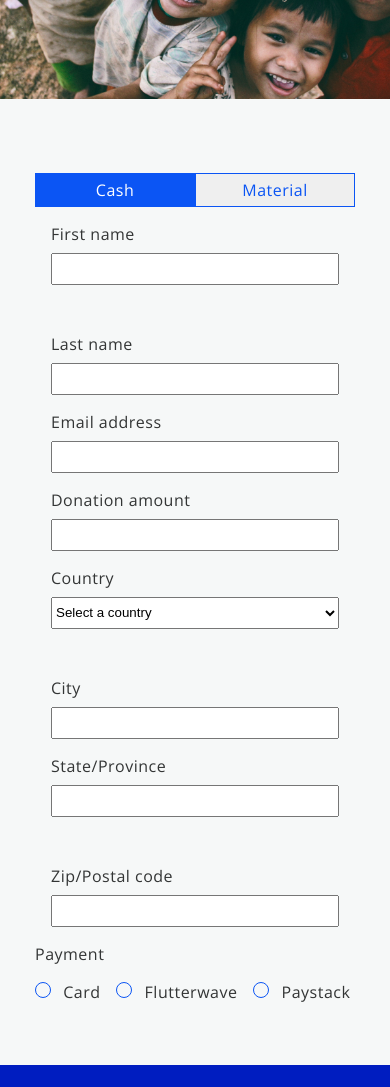
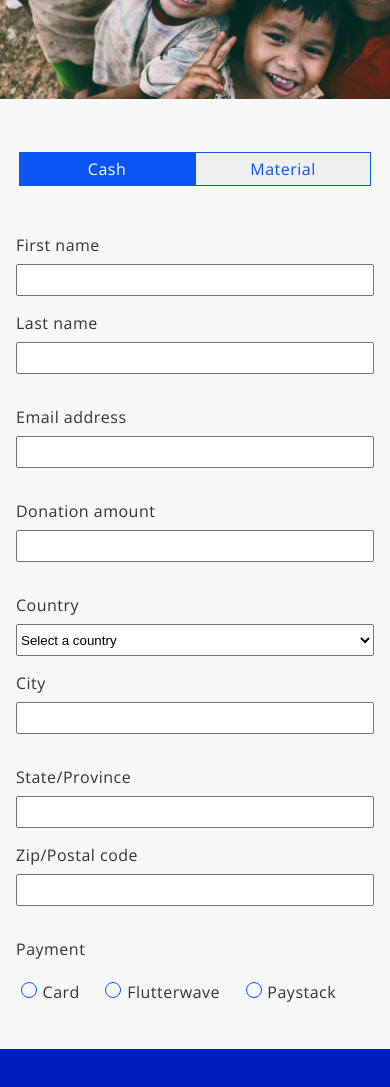
Before and after one commit to Etinhandy/donate, a plain HTML site: page index.html in a window 390 px wide. Shown: the part 1280-2367 px from the top of the page. Drawn offline with nearby package versions, Linux system fonts and the light colour scheme; no server answers.

Commit message:
adjusted tablet screen

```diff
--- a/css/donation.css
+++ b/css/donation.css
@@ -16,8 +16,7 @@
 }
 
 .donation-hero-section {
-  background: url(../img/Rectangle\ 114.png),
-    url(../img/Frame\ 91.png);
+  background: url(../img/Rectangle\ 114.png), url(../img/Frame\ 91.png);
   background-size: cover;
   background-position: center;
   width: 100%;
@@ -155,6 +154,7 @@
 }
 
 .donation-input label,
+
 .donation-input-2 label,
 .rdio label,
 .input-box p {
@@ -200,12 +200,6 @@
   padding-top: 1rem;
 }
 
-.to-align {
-  width: 100%;
-  display: flex;
-  flex-direction: column;
-  align-items: center;
-}
 
 input[type="radio"] {
   appearance: none;
@@ -252,9 +246,15 @@ input[type="radio"]:checked {
   border: none;
 }
 
+.to-align {
+  width: 100%;
+  flex-direction: column;
+  align-items: center;
+}
+
 /* for some laptop screens */
 
-@media(max-width: 1024px) {
+@media (max-width: 1024px) {
   .donation-hero-section {
     padding: 0 20rem 0 8rem;
   }
@@ -281,8 +281,8 @@ input[type="radio"]:checked {
     flex-direction: column;
     align-items: center;
   }
+
 }
-
 
 /* mediaqueries for tablet view */
 
@@ -318,7 +318,13 @@ input[type="radio"]:checked {
   }
 
   .dona-p-btn button {
-    width: 13rem;
+    width: 11.5rem;
+  }
+  .to-align {
+    width: 100%;
+    display: inline-block;
+    flex-direction: column;
+    align-items: center;
   }
 
   .donation-input select {
@@ -335,8 +341,15 @@ input[type="radio"]:checked {
     height: 100%;
   }
 
+  .donation-pic-frame img {
+    width: 42rem;
+  }
   .donation-form {
     width: 100%;
+  }
+
+  .donation-page-btns {
+    padding: 1rem 0 3rem 0;
   }
 }
 
@@ -358,21 +371,25 @@ input[type="radio"]:checked {
     padding: 2rem 1.5rem;
   }
 
-  .donation-input-row, .donation-input-2 {
+  .donation-input-row,
+  .donation-input-2 {
     flex-direction: column;
     padding: 0 1rem;
   }
 
   .donation-input-2 input {
     width: 100%;
+    margin-bottom: 1rem;
   }
 
   .input-box select {
     width: 100%;
+    margin-bottom: 1rem;
   }
 
   .donation-input input {
     width: 100%;
+    margin-bottom: 1rem;
   }
 
   .dona-p-btn button {
@@ -381,6 +398,7 @@ input[type="radio"]:checked {
 
   .donation-input select {
     width: 100%;
+    margin-bottom: 1rem;
   }
 
   .donation-flex-pic {
@@ -397,6 +415,10 @@ input[type="radio"]:checked {
     width: 100%;
   }
 
+  .dona-p-btn button {
+    width: 11rem;
+  }
+
   .rdio {
     display: flex;
     flex-direction: row;
@@ -406,7 +428,22 @@ input[type="radio"]:checked {
   }
   .donation-form-container {
     width: 100%;
-    padding: 1.3rem;
   }
 
+  .donation-input-row {
+    gap: 0;
+  }
+
+  .radio {
+    padding: 0.3rem;
+  }
+
+  input[type="radio"] {
+    margin-right: 0.1rem;
+  }
+
+  .input-box {
+    margin-bottom: 0.8rem;
+    padding: 0 1rem;
 }
+}
```
